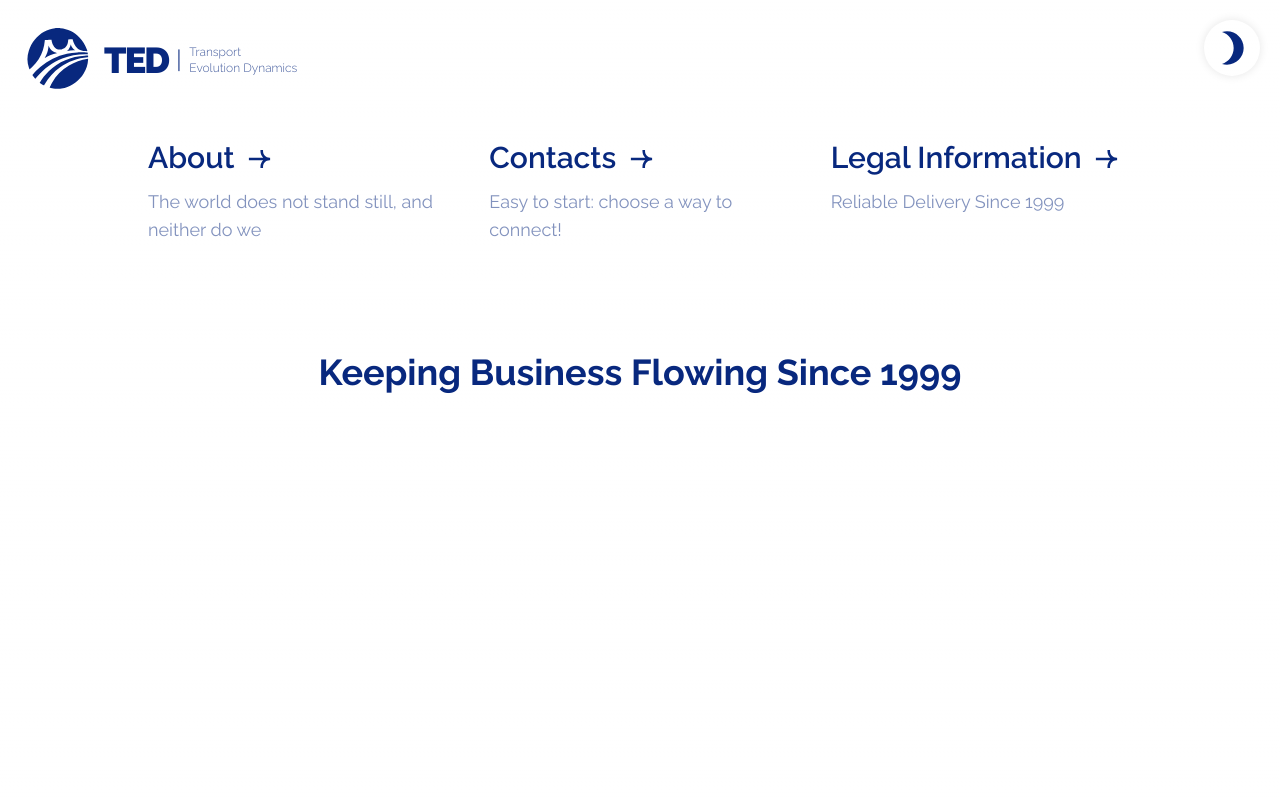
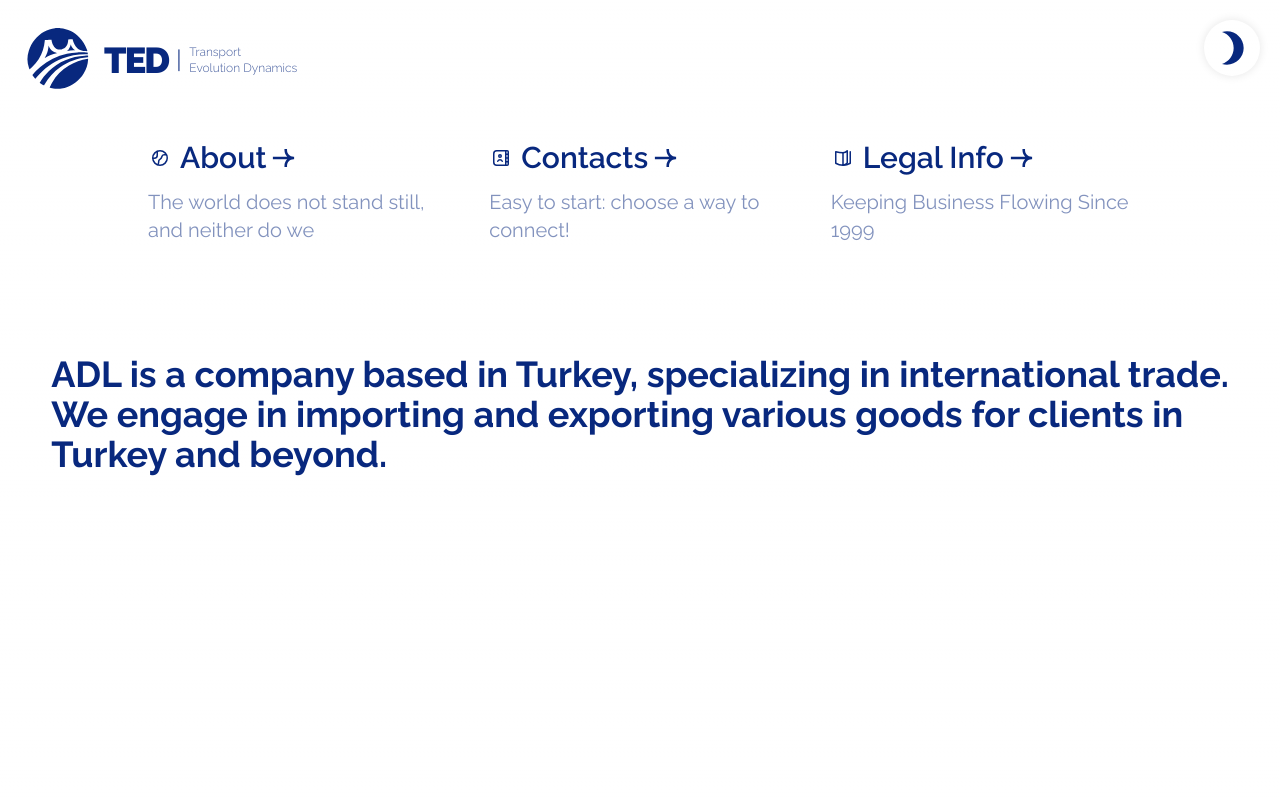
Before and after one commit to olyamrshn/turkish-visitors, a Next.js app: page / in a window 1280 px wide. Shown: the top 800 px of the page. Built offline with nearby package versions, Linux system fonts and the light colour scheme.

Commit message:
white icons xs screen

```diff
--- a/app/contacts/page.tsx
+++ b/app/contacts/page.tsx
@@ -2,6 +2,7 @@
 import { useState } from "react"
 import { Header } from "../../components/Header"
 import { Footer } from "../../components/Footer"
+import { ContactIcon } from "../../public/svg/contacts"
 
 export default function Contacts() {
   const [isDarkMode, setIsDarkMode] = useState(false)
@@ -14,7 +15,10 @@ export default function Contacts() {
     <div className="theme-text-color">
       <Header isDarkMode={isDarkMode} toggleDarkMode={toggleDarkMode} />
       <main className="flex min-h-screen flex-col px-5">
-        <h1 className="font-bold  text-2xl text-center">Contacts</h1>
+        <div className="flex flex-row justify-center items-center">
+          <h1 className="font-bold  text-2xl text-center pr-2">Contacts</h1>
+          <ContactIcon style={{ width: "30", height: "30" }} />
+        </div>
       </main>
       <Footer />
     </div>
--- a/app/globals.css
+++ b/app/globals.css
@@ -2,6 +2,19 @@
 @tailwind components;
 @tailwind utilities;
 @tailwind screens;
+
+.link-item {
+  display: flex;
+  align-items: center;
+  position: relative;
+}
+
+.link-arrow {
+  position: absolute;
+  right: 0;
+  top: 50%;
+  transform: translateY(-50%);
+}
 
 .theme-text-color {
   color: rgb(var(--theme-text));
@@ -38,6 +51,10 @@
   --background-end-rgb: 0, 18, 45;
   --svg-fill-color: 255, 255, 255;
   --svg-hover-color: 255, 255, 255;
+  .dark-theme .xs-always-blue {
+    background-color: #073098;
+    color: white;
+  }
 }
 
 @layer utilities {
@@ -46,6 +63,63 @@
   }
 }
 
+/* @media (max-width: 600px) {
+  .xs-always-blue {
+    background-color: #073098;
+    color: white;
+  }
+  .icon-xs-white {
+    color: white;
+  }
+  .xs-heading {
+    font-size: 18;
+    font-weight: 400;
+  }
+  .xs-description {
+    font-size: 16;
+    font-weight: 300;
+  }
+  .dark-theme .xs-always-blue {
+    background-color: #073098;
+    color: white;
+  }
+  .dark-theme .icon-xs-white {
+    color: #073098;
+  }
+  .dark-theme .xs-heading {
+    font-size: 18px;
+    font-weight: 400;
+    color: white;
+  }
+  .dark-theme .xs-description {
+    font-size: 16px;
+    font-weight: 300;
+    color: white;
+  }
+} */
+
+@media (max-width: 600px) {
+  .xs-always-blue {
+    background-color: #073098;
+    color: white;
+  }
+  .icon-xs-white {
+    color: white;
+  }
+  .xs-heading {
+    font-size: 18px;
+    font-weight: 400;
+    color: white;
+  }
+  .xs-description {
+    font-size: 16px;
+    font-weight: 300;
+    color: white;
+  }
+  .xs-arrow {
+    fill: white;
+  }
+}
 
 body {
   transition: background-color 0.5s ease;
--- a/app/page.tsx
+++ b/app/page.tsx
@@ -4,6 +4,9 @@ import { useState } from "react"
 import dynamic from "next/dynamic"
 import { Arrow } from "../public/svg/arrow"
 import { Footer } from "../components/Footer"
+import { ContactIcon } from "../public/svg/contacts"
+import { GlobeIcon } from "../public/svg/globe"
+import { InfoIcon } from "../public/svg/info"
 
 const Header = dynamic(
   () => import("../components/Header").then((mod) => mod.Header),
@@ -25,16 +28,34 @@ export default function Home() {
       href: "/about",
       text: "About",
       description: "The world does not stand still, and neither do we",
+      icon: (
+        <GlobeIcon
+          className="icon-xs-white"
+          style={{ width: "24px", height: "24px" }}
+        />
+      ),
     },
     {
       href: "/contacts",
       text: "Contacts",
       description: "Easy to start: choose a way to connect!",
+      icon: (
+        <ContactIcon
+          className="icon-xs-white"
+          style={{ width: "24px", height: "24px" }}
+        />
+      ),
     },
     {
       href: "/legalinfo",
-      text: "Legal Information",
-      description: "Reliable Delivery Since 1999",
+      text: "Legal Info",
+      description: "Keeping Business Flowing Since 1999",
+      icon: (
+        <InfoIcon
+          className="icon-xs-white"
+          style={{ width: "24px", height: "24px" }}
+        />
+      ),
     },
   ]
 
@@ -51,24 +72,29 @@ export default function Home() {
             <Link
               key={index}
               href={link.href}
-              className="group rounded-lg border border-none px-5 pt-5 pb-20 transition-colors flex flex-col justify-start
+              className="mb-0.5 group rounded-lg border border-none px-5 pt-5 pb-20 transition-colors flex flex-col justify-start xs-always-blue
             hover:bg-custom-blue hover:border-darker-blue
             dark:hover:bg-white dark:hover:border-white"
             >
-              <h2 className="mb-3 xs:text-lg xs:font-bold xl:text-3xl xl:font-semibold">
-                {link.text}{" "}
+              <h2 className="xs-heading link-item mb-3 text-3xl font-semibold flex items-center">
+                <span className="pr-2 icon-xs-white">{link.icon}</span>
+                {link.text}
                 <span className="leading-[140%] -tracking-[0.02em] inline-block transition-transform group-hover:translate-x-3 motion-reduce:transform-none">
-                  <Arrow />
+                  <Arrow className="xs-arrow" />
                 </span>
               </h2>
-              <p className="m-0 max-w-[30ch] xs:text-sm xl:text-lg opacity-50 group-hover:opacity-100 transition-opacity duration-300">
+              <p className="xs-description m-0 max-w-[30ch] xl:text-xl opacity-50 group-hover:opacity-100 transition-opacity duration-300">
                 {link.description}
               </p>
             </Link>
           ))}
         </div>
-        <h2 className="mt-2 xs:text-2xl xl:text-4xl font-bold my-1">
-          Keeping Business Flowing Since 1999
+        <h2 className="mt-2 xs:text-2xl xl:text-4xl font-bold my-1 space-y-4">
+          ADL is a company based in Turkey, specializing in international trade.
+          <br />
+          We engage in importing and exporting various goods for clients in
+          <br />
+          Turkey and beyond.
         </h2>
       </main>
       <Footer />
--- a/components/Footer.tsx
+++ b/components/Footer.tsx
@@ -2,7 +2,10 @@ import { Logo } from "../public/svg/logo"
 
 export const Footer = () => {
   return (
-    <footer className="flex items-center w-full" style={{ height: "60px" }}>
+    <footer
+      className="flex pb-5 items-center w-full"
+      style={{ height: "60px" }}
+    >
       <div className="flex flex-row text-left  px-5 pb-2 font-bold text-2xl theme-text-color">
         <Logo className="xs:w-12 xs:h-12 xl:w-20 xl:h-20" />
         <h1 className="ml-1 flex items-center">
--- a/components/Header.tsx
+++ b/components/Header.tsx
@@ -1,7 +1,7 @@
 import Link from "next/link"
 import { Logo } from "../public/svg/logo"
-import { MdBrightness1, MdBrightness3 } from "react-icons/md"
-
+import { MdBrightness3 } from "react-icons/md"
+import { IoSunnyOutline } from "react-icons/io5"
 interface HeaderProps {
   isDarkMode: boolean
   toggleDarkMode: () => void
@@ -69,7 +69,7 @@ export const Header = ({
         onClick={toggleDarkMode}
       >
         {isDarkMode ? (
-          <MdBrightness1 className="xs:w-7 xs:h-7 xl:w-10 xl:h-10" />
+          <IoSunnyOutline className="xs:w-7 xs:h-7 xl:w-10 xl:h-10" />
         ) : (
           <MdBrightness3 className="xs:w-7 xs:h-7 xl:w-10 xl:h-10" />
         )}
--- a/public/svg/arrow.tsx
+++ b/public/svg/arrow.tsx
@@ -1,7 +1,7 @@
-export const Arrow = () => (
-  <>
+// export const Arrow = () => (
+export const Arrow = ({ className }: { className?: string }) => (
   <svg
-      className="svg-arrow"
+    className={className}
     width="35"
     height="18"
     viewBox="0 0 33 28"
@@ -14,5 +14,4 @@ export const Arrow = () => (
       d="M22 0V2C22 7.52285 26.4772 12 32 12H33V16H32C26.4772 16 22 20.4772 22 26V28H18V26C18 22.0826 19.6089 18.541 22.202 16H0V12H22.202C19.6089 9.45897 18 5.91738 18 2V0H22Z"
     />
   </svg>
-  </>
 )
--- /dev/null
+++ b/public/svg/contacts.tsx
@@ -0,0 +1,22 @@
+export const ContactIcon: React.FC<{
+  style: React.CSSProperties
+  className?: string
+}> = ({ style, className }) => (
+  <svg
+    style={style}
+    className={className}
+    viewBox="0 0 24 24"
+    fill="none"
+    color="rgb(var(--svg-fill-color))"
+    xmlns="http://www.w3.org/2000/svg"
+  >
+    <path
+      stroke="currentColor"
+      stroke-linecap="round"
+      stroke-linejoin="round"
+      stroke-width="1.5"
+      fill="none"
+      d="M16.75 4.75h1.5a1 1 0 0 1 1 1v2.5m-2.5-3.5h-9a3 3 0 0 0-3 3v8.5a3 3 0 0 0 3 3h9m0-14.5v3.5m0 11h1.5a1 1 0 0 0 1-1v-2.5m-2.5 3.5v-3.5m0-7.5h2.5m-2.5 0V12m2.5-3.75V12m-2.5 3.75h2.5m-2.5 0V12m2.5 3.75V12m-2.5 0h2.5m-10.5 3.25s.675-1.5 2.25-1.5 2.25 1.5 2.25 1.5m-1-5.25a1.25 1.25 0 1 1-2.5 0 1.25 1.25 0 0 1 2.5 0Z"
+    ></path>
+  </svg>
+)
--- /dev/null
+++ b/public/svg/globe.tsx
@@ -0,0 +1,35 @@
+export const GlobeIcon: React.FC<{
+  style: React.CSSProperties
+  className?: string
+}> = ({ style, className }) => (
+  <svg
+    style={style}
+    className={className}
+    viewBox="0 0 24 24"
+    fill="none"
+    color="rgb(var(--svg-fill-color))"
+    xmlns="http://www.w3.org/2000/svg"
+  >
+    <path
+      d="M19.25 12C19.25 16.0041 16.0041 19.25 12 19.25C7.99594 19.25 4.75 16.0041 4.75 12C4.75 7.99594 7.99594 4.75 12 4.75C16.0041 4.75 19.25 7.99594 19.25 12Z"
+      stroke="currentColor"
+      stroke-width="1.5"
+      stroke-linecap="round"
+      stroke-linejoin="round"
+    ></path>
+    <path
+      d="M9.25 5.5V9.25C9.25 10.9069 7.90685 12.25 6.25 12.25H5"
+      stroke="currentColor"
+      stroke-width="1.5"
+      stroke-linecap="round"
+      stroke-linejoin="round"
+    ></path>
+    <path
+      d="M10 18.5C10 18.5 10.75 17 10.75 15C10.75 12.8501 13.1535 14.0281 13.8267 10.7433C14.0484 9.6612 14.8954 8.75 16 8.75H18"
+      stroke="currentColor"
+      stroke-width="1.5"
+      stroke-linecap="round"
+      stroke-linejoin="round"
+    ></path>
+  </svg>
+)
--- /dev/null
+++ b/public/svg/info.tsx
@@ -0,0 +1,28 @@
+export const InfoIcon: React.FC<{
+  style: React.CSSProperties
+  className?: string
+}> = ({ style, className }) => (
+  <svg
+    style={style}
+    className={className}
+    viewBox="0 0 24 24"
+    fill="none"
+    color="rgb(var(--svg-fill-color))"
+    xmlns="http://www.w3.org/2000/svg"
+  >
+    <path
+      d="M12 19.25C8 19.25 4.75 17.25 4.75 17.25V5.75C4.75 5.75 8.5 6.75 12 6.75V19.25ZM12 19.25C16 19.25 19.25 17.25 19.25 17.25V5.75"
+      stroke="currentColor"
+      stroke-width="1.5"
+      stroke-linecap="round"
+      stroke-linejoin="round"
+    ></path>
+    <path
+      d="M12 6.75C14.5 6.75 16.25 4.75 16.25 4.75V17C16.25 17 14.5 19 12 19"
+      stroke="currentColor"
+      stroke-width="1.5"
+      stroke-linecap="round"
+      stroke-linejoin="round"
+    ></path>
+  </svg>
+)
--- a/public/svg/logo.tsx
+++ b/public/svg/logo.tsx
@@ -1,11 +1,7 @@
-// export const Logo = () => (
 export const Logo = ({ className }: { className: string }) => (
-  <>
   <svg
     className={className}
     version="1.0"
-      // width="50"
-      // height="50"
     fill="rgb(var(--svg-fill-color))"
     xmlns="http://www.w3.org/2000/svg"
     viewBox="0 0 1220.000000 1204.000000"
@@ -60,5 +56,4 @@ l-12 82 -42 6 c-240 33 -1184 55 -1521 35z"
       />
     </g>
   </svg>
-  </>
 )
```
Lines whose indentation alone changed are shown as unchanged.
